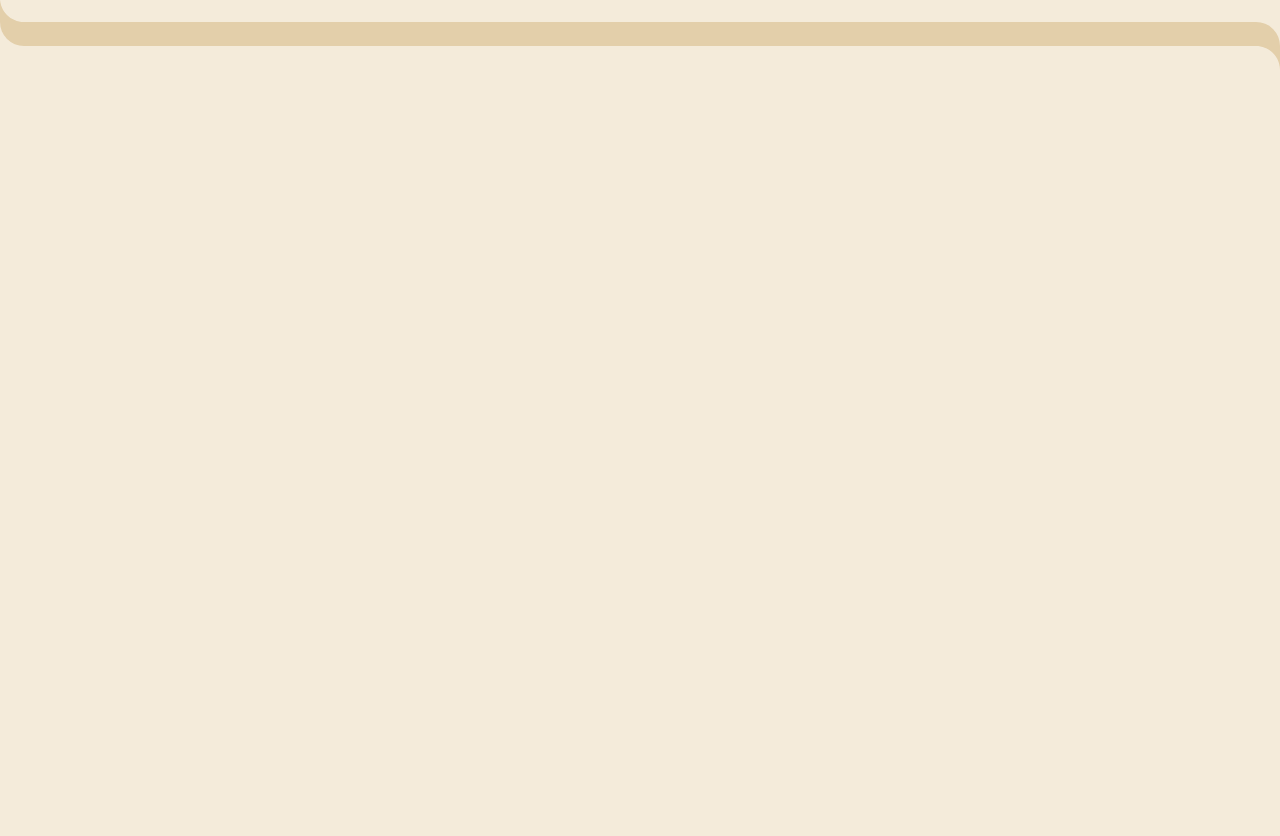
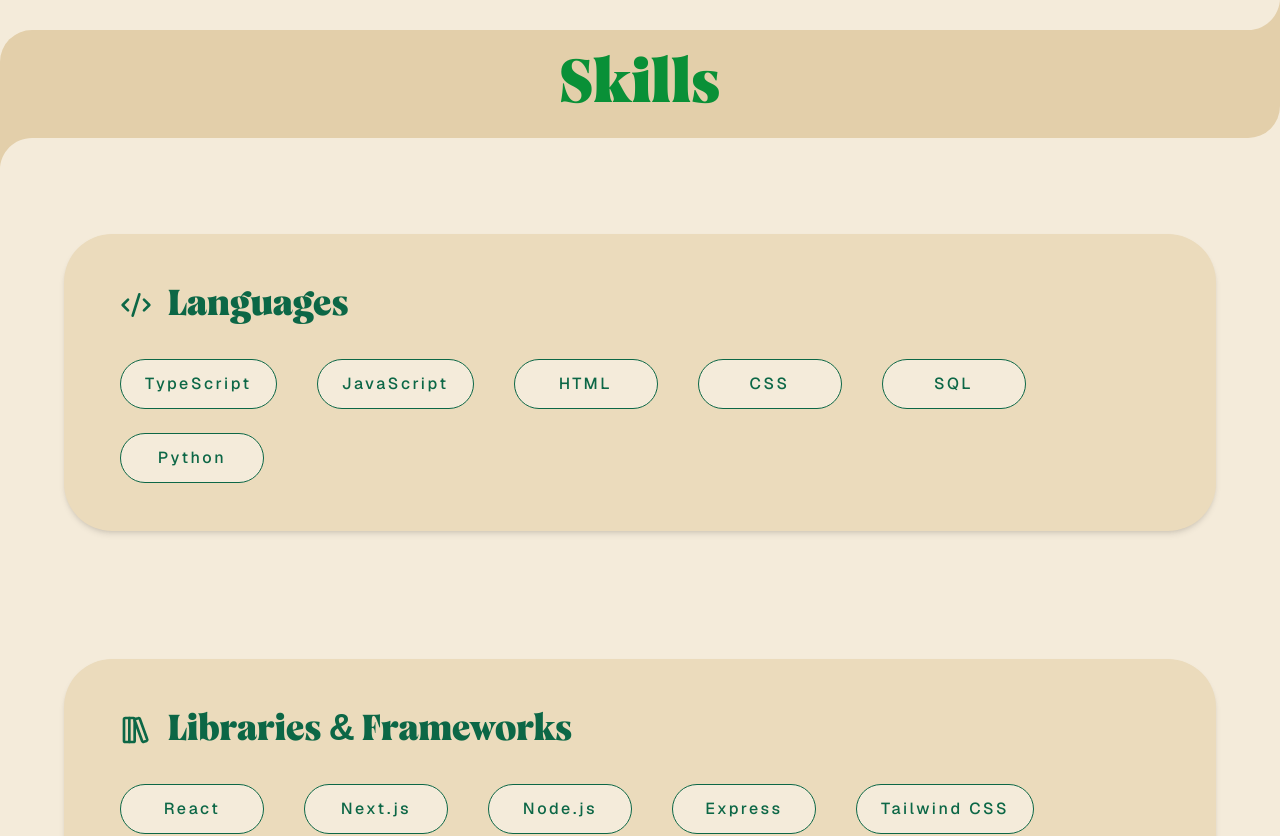
Before and after one commit to rioredwards/portfolio, a Next.js app: page / in a window 1280 px wide. Shown: the part 2964-3800 px from the top of the page. Before the commit the page ends 3034 px from the top, so only its background shows below. Built offline with nearby package versions, Linux system fonts and the light colour scheme.

Commit message:
feat: add SkillSection component

```diff
--- a/app/page.tsx
+++ b/app/page.tsx
@@ -2,6 +2,8 @@
 import { Navbar } from "@/components/navbar";
 import { Project } from "@/components/project";
 import { Sidebar } from "@/components/sidebar";
+import { SkillSection } from "@/components/skill-section";
+import { Code2, Database, LibraryBig } from "lucide-react";
 import { SectionBreak } from "../components/section-break";
 
 export default function Home() {
@@ -70,7 +72,24 @@
         ]}
         image="/temp-proj-photo.webp"
       />
-      <SectionBreak orientation="right" height="short"></SectionBreak>
+      <SectionBreak orientation="left" height="tall">
+        Skills
+      </SectionBreak>
+      <SkillSection
+        category="Languages"
+        icon={<Code2 className="h-8 w-8" aria-hidden="true" />}
+        skills={["TypeScript", "JavaScript", "HTML", "CSS", "SQL", "Python"]}
+      />
+      <SkillSection
+        category="Libraries & Frameworks"
+        icon={<LibraryBig className="h-8 w-8" aria-hidden="true" />}
+        skills={["React", "Next.js", "Node.js", "Express", "Tailwind CSS", "shadcn/ui"]}
+      />
+      <SkillSection
+        category="Databases & Storage"
+        icon={<Database className="h-8 w-8" aria-hidden="true" />}
+        skills={["PostgreSQL", "MySQL", "MongoDB", "SQLite", "Redis", "Supabase"]}
+      />
     </div>
   );
 }
--- /dev/null
+++ b/components/skill-section.tsx
@@ -0,0 +1,35 @@
+import type { ReactNode } from "react";
+
+interface SkillSectionProps {
+  category: string;
+  skills: string[];
+  icon: ReactNode;
+}
+
+export function SkillSection({ category, skills, icon }: SkillSectionProps) {
+  return (
+    <section className="px-4 py-16">
+      <div className="mx-auto max-w-6xl rounded-[3rem] bg-(--color-bg-secondary) px-8 py-10 shadow-md lg:px-14 lg:py-12">
+        <div className="mb-8 flex items-center gap-4 text-(--color-text-secondary)">
+          {icon}
+          <h2
+            className="text-3xl font-bold leading-tight sm:text-4xl"
+            style={{ fontFamily: "var(--font-mazaeni-demo), serif" }}>
+            {category}
+          </h2>
+        </div>
+
+        {/* Skill pills */}
+        <div className="flex flex-wrap gap-x-10 gap-y-6">
+          {skills.map((skill, index) => (
+            <div
+              key={`${skill}-${index}`}
+              className="inline-flex min-w-36 items-center justify-center border border-(--color-text-secondary) bg-(--color-bg-primary) px-6 py-3 text-base font-medium tracking-[0.16em] text-(--color-text-secondary) rounded-full">
+              {skill}
+            </div>
+          ))}
+        </div>
+      </div>
+    </section>
+  );
+}
```
